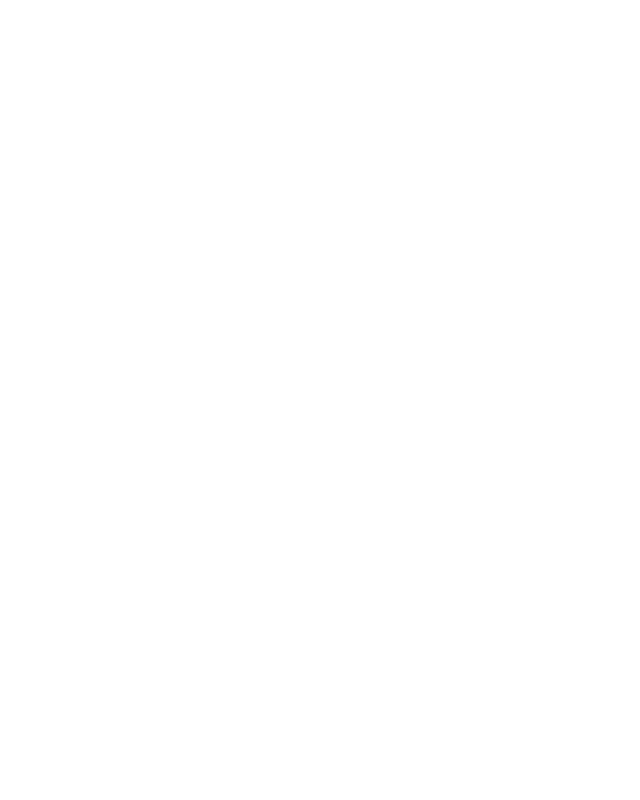
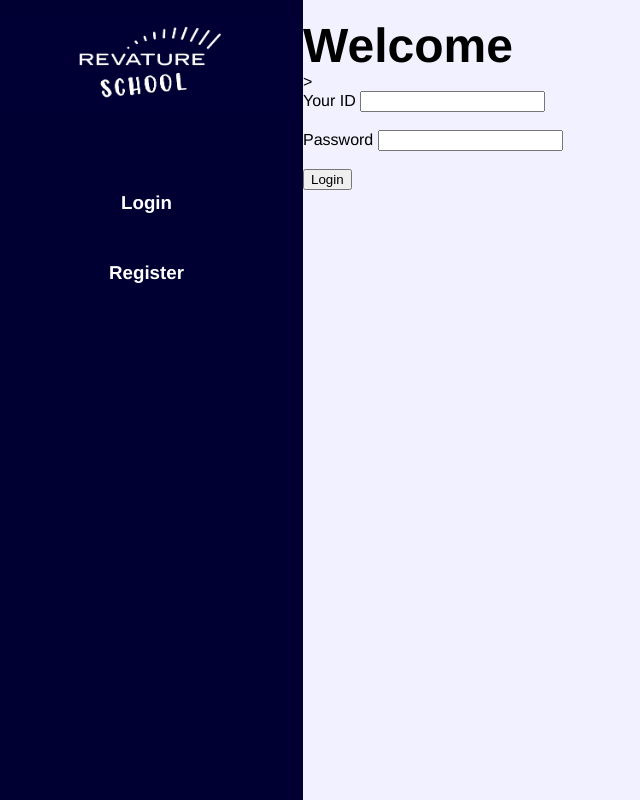
Before and after one commit to 2005Java-Nick/jose_anastasia_gautam_p2, an Angular app in the folder AngularAMS/: page /login in a window 1280 px wide. Before the commit this address led to /. Shown: the whole page, without its empty margins (13-653 px from the left). Built offline with nearby package versions, Linux system fonts and the light colour scheme.

Commit message:
minor changes, logo, content. login??

```diff
--- a/AngularAMS/src/app/app-routing.module.ts
+++ b/AngularAMS/src/app/app-routing.module.ts
@@ -2,12 +2,15 @@
 import { Routes, RouterModule } from '@angular/router';
 import { TeacherDashboardComponent } from './component/teacher-dashboard/teacher-dashboard.component';
 import { StudentDashboardComponent } from './component/student-dashboard/student-dashboard.component';
+import { LoginComponent } from './component/login/login.component';
 
 
 const routes: Routes = [
   { path: "teacher-dashboard", component: TeacherDashboardComponent },
   { path: "student-dashboard", component: StudentDashboardComponent },
-  { path: "", redirectTo: "/student-dashboard", pathMatch: "full" }
+  { path: "login", component: LoginComponent },
+  // { path: "", redirectTo: "/login", pathMatch: "full" }
+  { path: "", redirectTo: "/teacher-dashboard", pathMatch: "full" }
 ];
 
 @NgModule({
--- a/AngularAMS/src/app/app.module.ts
+++ b/AngularAMS/src/app/app.module.ts
@@ -8,6 +8,7 @@
 import { ContentComponent } from './component/content/content.component';
 import { HeaderComponent } from './component/header/header.component';
 import { StudentDashboardComponent } from './component/student-dashboard/student-dashboard.component';
+import { LoginComponent } from './component/login/login.component';
 
 @NgModule({
   declarations: [
@@ -17,6 +18,7 @@
     ContentComponent,
     HeaderComponent,
     StudentDashboardComponent,
+    LoginComponent,
   ],
   imports: [
     BrowserModule,
--- a/AngularAMS/src/app/component/content/content.component.css
+++ b/AngularAMS/src/app/component/content/content.component.css
@@ -39,3 +39,21 @@
 .student {
   font-size: 1rem;
 }
+
+.label {
+  font-size: 1.5rem;
+  margin-bottom: 0.5rem;
+}
+
+.value {
+  font-size: 1rem;
+}
+
+.left-info {
+  flex: 1 1 0%;
+  text-align: left;
+}
+
+.right-info {
+  text-align: center;
+}
--- a/AngularAMS/src/app/component/content/content.component.html
+++ b/AngularAMS/src/app/component/content/content.component.html
@@ -4,8 +4,15 @@
   </div>
   <ul id="list">
     <li *ngFor="let assignment of listOfAssignments">
-        <p class="name">{{assignment.assignmentName}}</p>
-        <p class="student">{{assignment.studentName}}</p>
+
+      <div class="left-info">
+        <p class="name">{{assignment.course}} {{assignment.assignmentType}}</p>
+        <p class="student" style = "text-indent : 2em;"> {{assignment.assignmentName}} ● {{assignment.studentName}}</p>
+      </div>
+      <div class="right-info">
+          <p class="label">Completion Date</p>
+          <p class="value">{{assignment.completionDate.date}} {{assignment.completionDate.time}}</p>
+        </div>
     </li>
 
     <!-- <li>
--- /dev/null
+++ b/AngularAMS/src/app/component/login/login.component.css
@@ -0,0 +1,28 @@
+#root-div {
+    display: flex;
+    height: 100vh;
+    overflow: hidden;
+  }
+
+  #main-div {
+    flex: 1 1 0%;
+    display: flex;
+    flex-direction: column;
+    background-color: #f1f1ff;
+    overflow: hidden;
+    height: 100%;
+  }
+
+  #header-div {
+  }
+
+  #content-div {
+    overflow: auto;
+  }
+
+
+  #sidebar-div {
+    background-color: #000033;
+    height: 100%;
+    overflow: hidden;
+  }
--- /dev/null
+++ b/AngularAMS/src/app/component/login/login.component.html
@@ -0,0 +1,16 @@
+<div id="root-div">
+    <div id="sidebar-div">
+      <app-sidebar [sidebarOptions]="sidebarOptions"></app-sidebar>
+    </div>
+    <div id="main-div">
+      <div id="header-div">
+          <br>
+          <h1>Welcome</h1>>
+      </div>
+      <div id="content-div">
+        Your ID <input type="text" name="userId"> <br/><br/>
+        Password <input type="password" name="userPass"> <br/><br/>
+        <input type="submit" class="button" value="Login">
+      </div>
+    </div>
+  </div>
--- /dev/null
+++ b/AngularAMS/src/app/component/login/login.component.ts
@@ -0,0 +1,24 @@
+import { Component, OnInit } from '@angular/core';
+
+@Component({
+  selector: 'app-login',
+  templateUrl: './login.component.html',
+  styleUrls: ['./login.component.css']
+})
+export class LoginComponent implements OnInit {
+
+  constructor() { }
+
+  sidebarOptions = [
+    {
+      name: 'Login'
+    },
+    {
+      name: 'Register'
+    }
+  ];
+
+  ngOnInit(): void {
+  }
+
+}
--- a/AngularAMS/src/app/component/sidebar/sidebar.component.html
+++ b/AngularAMS/src/app/component/sidebar/sidebar.component.html
@@ -1,6 +1,6 @@
 <div id="sidebar">
   <div id="logo">
-      <h1>AMS</h1>
+    <img src="../../../assets/Pictures/rslogo.jpg" alt="Revature" style="width:300px;height:100px;">
     </div>
     <!-- <div class="sidebar-option selected">
       <h3>Completed Assignments</h3>
@@ -13,6 +13,7 @@
     </div> -->
 
     <div class="sidebar-option" *ngFor="let option of sidebarOptions">
+      <!-- routerLink={{option.link}} -->
         <h3>{{option.name}}</h3>
     </div>
 
```
Also changed, not shown: AngularAMS/src/assets/Pictures/rslogo.jpg (added), 1 other file (tests, documents, lock files or other folders).
